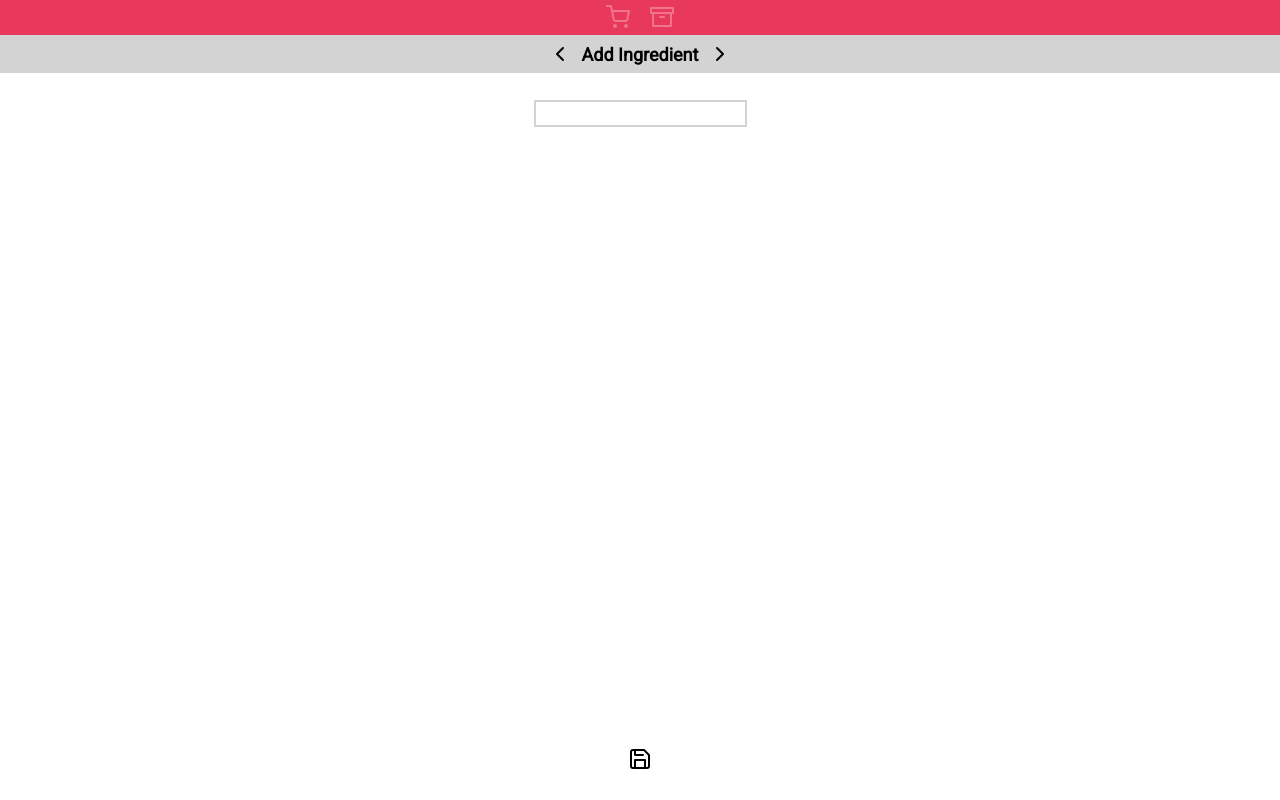
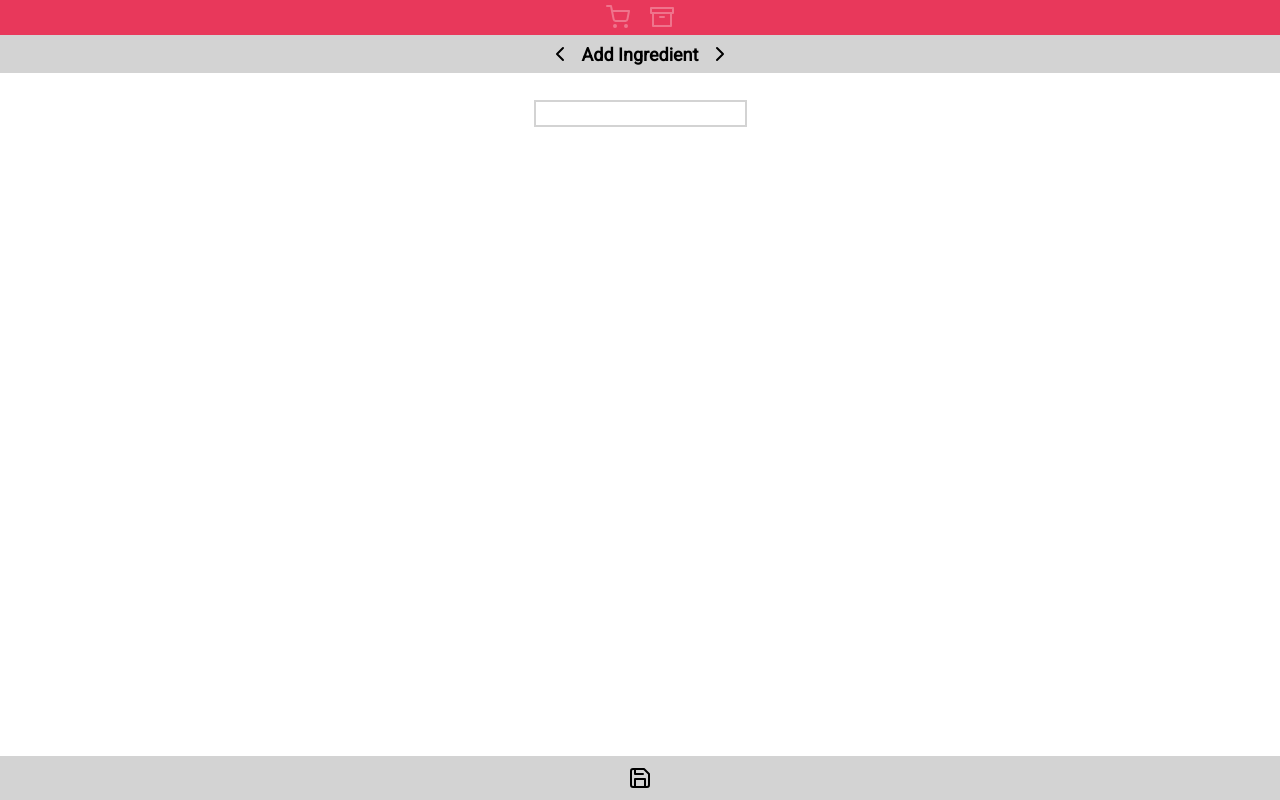
Before and after one commit to NiftyOctopus/lychee-list, a Vue app: page /item in a window 1280 px wide. Built offline with nearby package versions, Linux system fonts and the light colour scheme.

Commit message:
Restyled and refactored ViewFooter

```diff
--- a/src/components/ViewFooter.vue
+++ b/src/components/ViewFooter.vue
@@ -1,42 +1,23 @@
 <template>
     <div class='view-footer'>
-        <img v-if='allowAdd'  class='icon' src='../assets/icons/plus-circle.svg' @click='add'>
-        <img v-if='allowSave' class='icon' src='../assets/icons/save.svg' @click='save'>
-        <div v-if='allowDelete' id='delete' @click='del'>DELETE</div>
-
-        <div id='log'>
-            <div v-for='(msg, index) in log' :key='index'>
-                <span>{{ msg }}</span>
-            </div>
-        </div>
+        <img v-if='allowAdd'    class='icon' src='../assets/icons/plus-circle.svg' @click='add'>
+        <img v-if='allowSave'   class='icon' src='../assets/icons/save.svg'        @click='save'>
+        <img v-if='allowDelete' class='icon' src='../assets/icons/trash.svg'       @click='del'>
     </div>
 </template>
 
 
 
 <script>
-    //import SubComponent from '../components/SubComponent'
     import { convert }  from '../mixins/convert'
     import { mapState } from 'vuex'
 
     export default {
         name: 'view-footer',
         mixins: [convert],
-        components: { /* Subcomponents */ },
         props: ['allowAdd', 'allowSave', 'allowDelete'],
-        data() { return { /* Local variables */ }},
-        beforeCreate() {},
-        created() {},
-        mounted() {},
-        updated() {},
-        computed: { /*
-            Creates a new property
-            Updates when any dependant property changes */
+        computed: {
             ...mapState(['item', 'log']),
-        },
-        watch: { /*
-            Watches an existing property
-            Only runs when the watched property changes */
         },
         methods: {
             add() {
@@ -62,22 +43,15 @@
         bottom:     0;
         left:       0;
         right:      0;
-        padding:    5px 5px 25px 5px;
-        text-align: center;
-        background-color: rgba(255, 255, 255, 0.7);
+        padding:    10px;
+        display:            flex;
+        flex-flow:          row nowrap;
+        justify-content:    center;
+        align-items:        center;
+        background-color: lightgray;
     }
 
-    #delete {
-        color: salmon;
-        font-weight: bold;
-        font-size: 14px;
-        margin-top: 10px;
-    }
-
-    #log {
-        padding-left: 5px;
-        font-family: monospace;
-        text-align: left;
-        font-size: 12px;
+    img {
+        margin: 0 10px;
     }
 </style>
```
